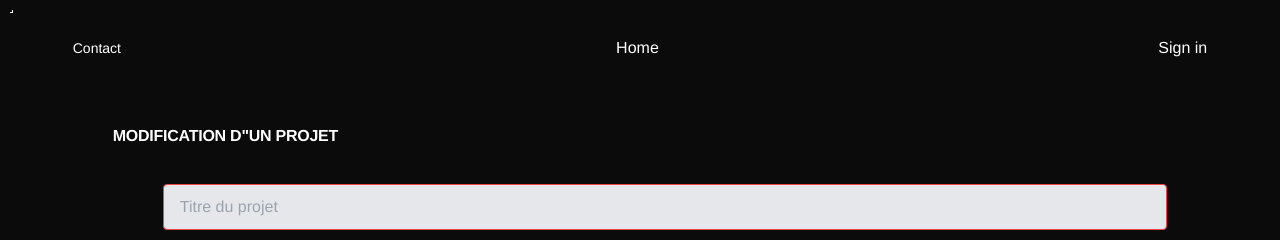
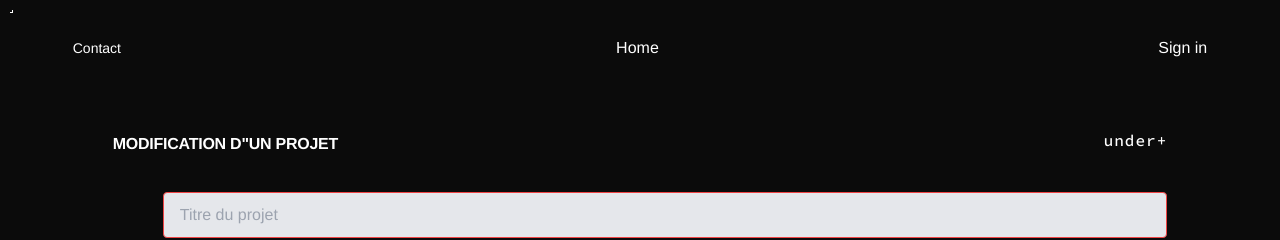
Before and after one commit to yabafre/next-netlify, a Next.js app: page /admin/works/update/1 in a window 1280 px wide. Shown: the top 240 px of the page. Built offline with nearby package versions, Linux system fonts and the light colour scheme; no server answers; a web font is replaced by a local one.

Commit message:
List project (maj7)

```diff
--- a/pages/admin/works/create/index.tsx
+++ b/pages/admin/works/create/index.tsx
@@ -62,7 +62,7 @@ export default function CreateWork(){
         <>
             <header className="w-full px-[5vw] pt-[15vw] flex justify-between items-end mb-[5vw]">
                 <h1 className="text-7xl font-semibold uppercase w-fit max-w-[80%]">Création dun projet</h1>
-                <Link href="/admin/works" className="btn-admin"><ion-icon name="list-outline"></ion-icon></Link>
+                <Link href="/admin/works" className="btn-admin">+</Link>
             </header>
 
             {message && <p id="message">{JSON.stringify(message)}</p>}
--- a/pages/admin/works/update/[_id].tsx
+++ b/pages/admin/works/update/[_id].tsx
@@ -98,8 +98,8 @@ export default function CreateWork(){
                 <header className="w-full px-[5vw] flex justify-between items-end ">
                     <h1 className="text-7xl font-semibold uppercase w-fit">Modification d"un projet</h1>
                     <span className="flex">
-                    <Link href="/admin/works"  className="btn-admin"><ion-icon name="list-outline"></ion-icon></Link>
-                    <Link href="/admin/works/create"  className="btn-admin"><ion-icon name="add-outline"></ion-icon></Link>
+                    <Link href="/admin/works"  className="btn-admin">under</Link>
+                    <Link href="/admin/works/create"  className="btn-admin">+</Link>
 
                     </span>
                 </header>
```
